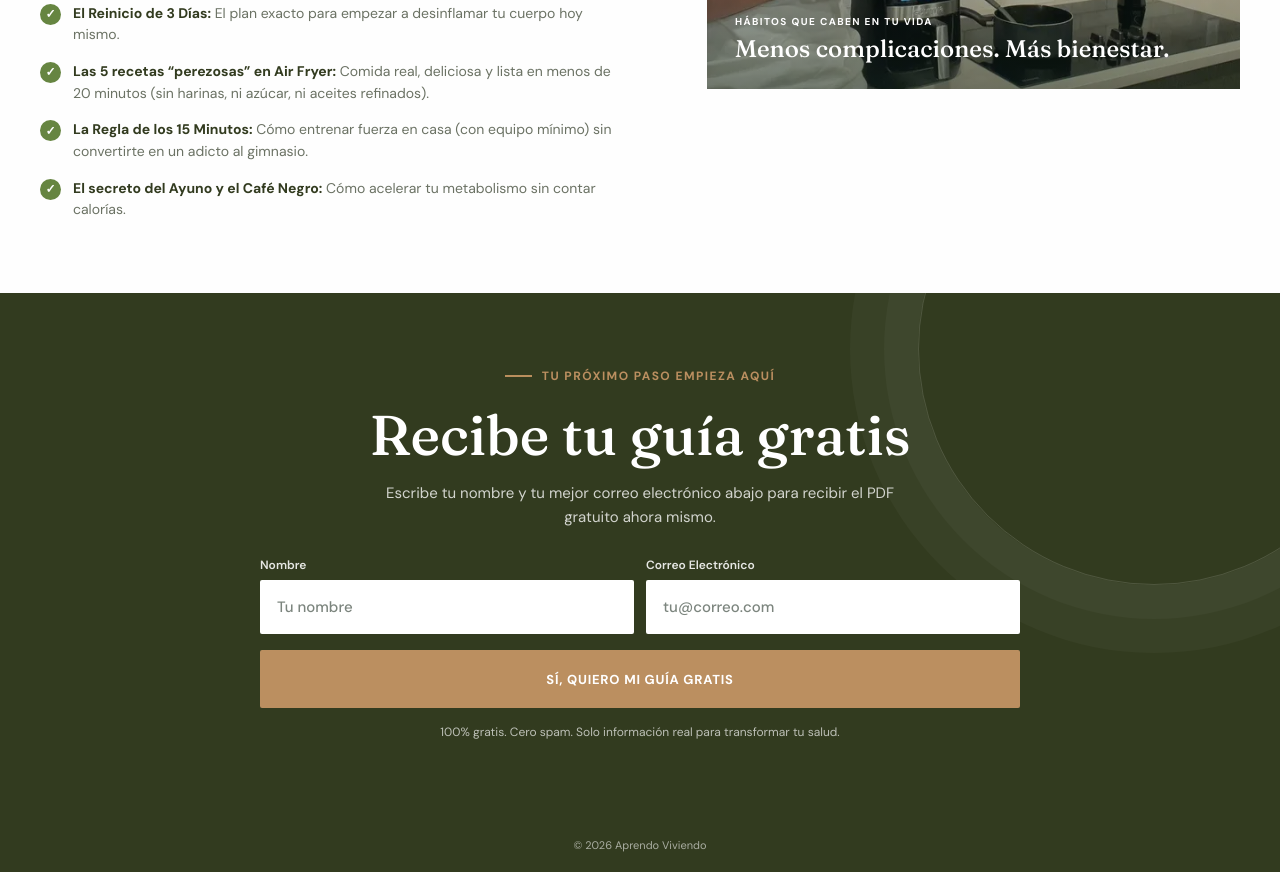
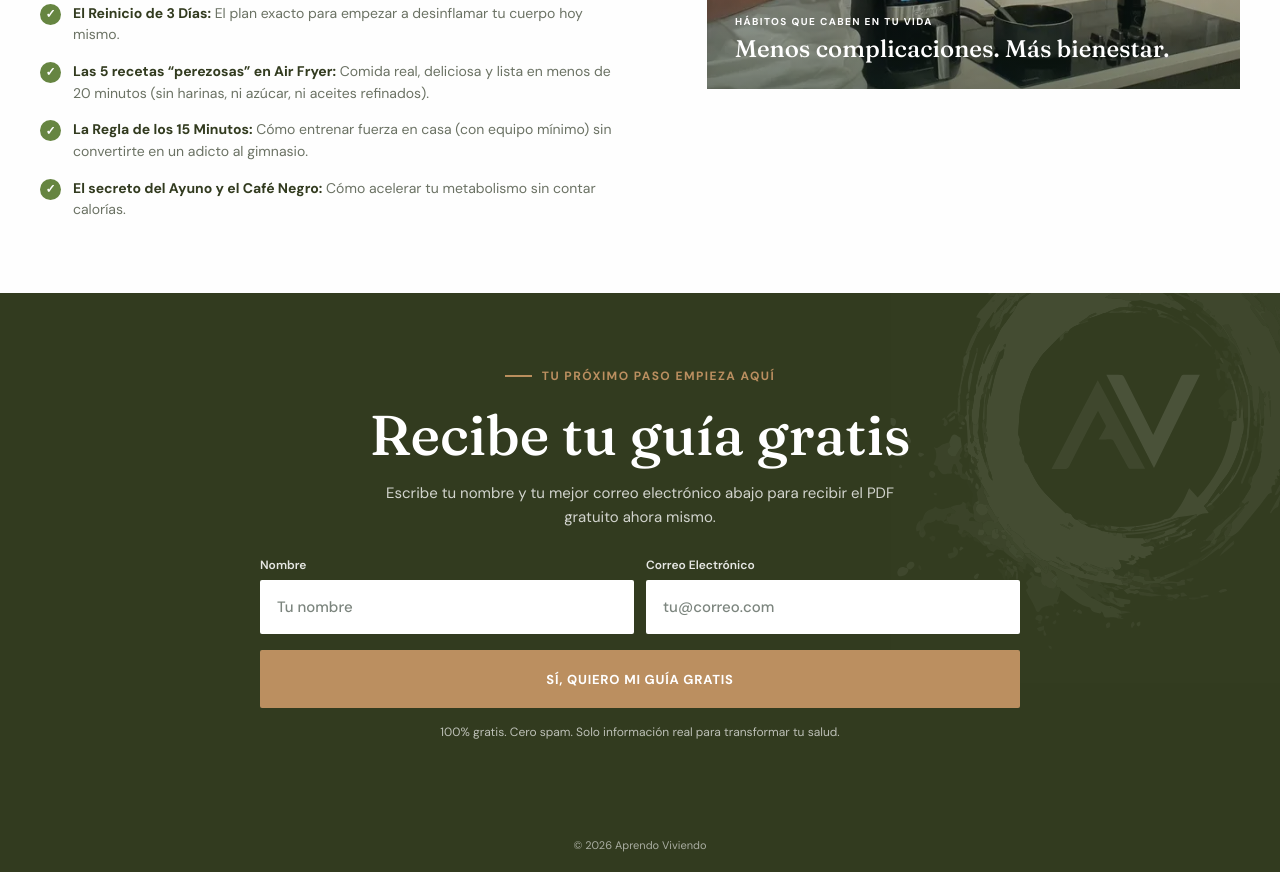
Before and after one commit to aprendo-viviendo/aprendo-viviendo.github.io, a plain HTML site: page reinicio-3-dias/index.html in a window 1280 px wide. Shown: the part 724-1596 px from the top of the page. Drawn offline with Linux system fonts and the light colour scheme.

Commit message:
Aesthetic frontend changes

```diff
--- a/reinicio-3-dias/index.html
+++ b/reinicio-3-dias/index.html
@@ -15,10 +15,7 @@
 <body>
   <header class="topbar">
     <a class="brand" href="#inicio" aria-label="Aprendo Viviendo, inicio">
-      <picture>
-        <source srcset="assets/logo.webp" type="image/webp">
-        <img class="brand-logo" src="assets/logo.jpg" width="40" height="40" alt="Aprendo Viviendo Logo">
-      </picture>
+      <img class="brand-logo" src="assets/logo.svg" width="40" height="40" alt="Aprendo Viviendo Logo">
       <span>Aprendo Viviendo</span>
     </a>
     <span class="top-note">Aprendo Viviendo · 50+</span>
--- a/reinicio-3-dias/styles.css
+++ b/reinicio-3-dias/styles.css
@@ -53,7 +53,7 @@ a { color: inherit; }
   display: block;
   width: 40px;
   height: 40px;
-  object-fit: contain;
+  object-fit: cover;
 }
 
 .top-note {
@@ -207,19 +207,21 @@ h1 em {
 .signup {
   position: relative;
   overflow: hidden;
+  isolation: isolate;
   background: var(--logo-v); /* Using the deep V green for the dark section */
   color: #fff;
 }
 
 .signup::before {
   position: absolute;
-  top: -180px;
-  right: -110px;
-  width: 470px;
+  top: -80px;
+  right: -80px;
+  width: min(470px, 85vw);
   aspect-ratio: 1;
-  border: 1px solid rgb(255 255 255 / 14%);
-  border-radius: 50%;
-  box-shadow: 0 0 0 34px rgb(255 255 255 / 3%), 0 0 0 68px rgb(255 255 255 / 3%);
+  background: url("assets/logo.svg") center / cover no-repeat;
+  filter: grayscale(1) invert(1);
+  mix-blend-mode: screen;
+  opacity: 0.15;
   content: "";
   pointer-events: none;
 }
```
Also changed, not shown: index.html (+2 -5 lines), reinicio-3-dias/assets/logo.svg (added).
